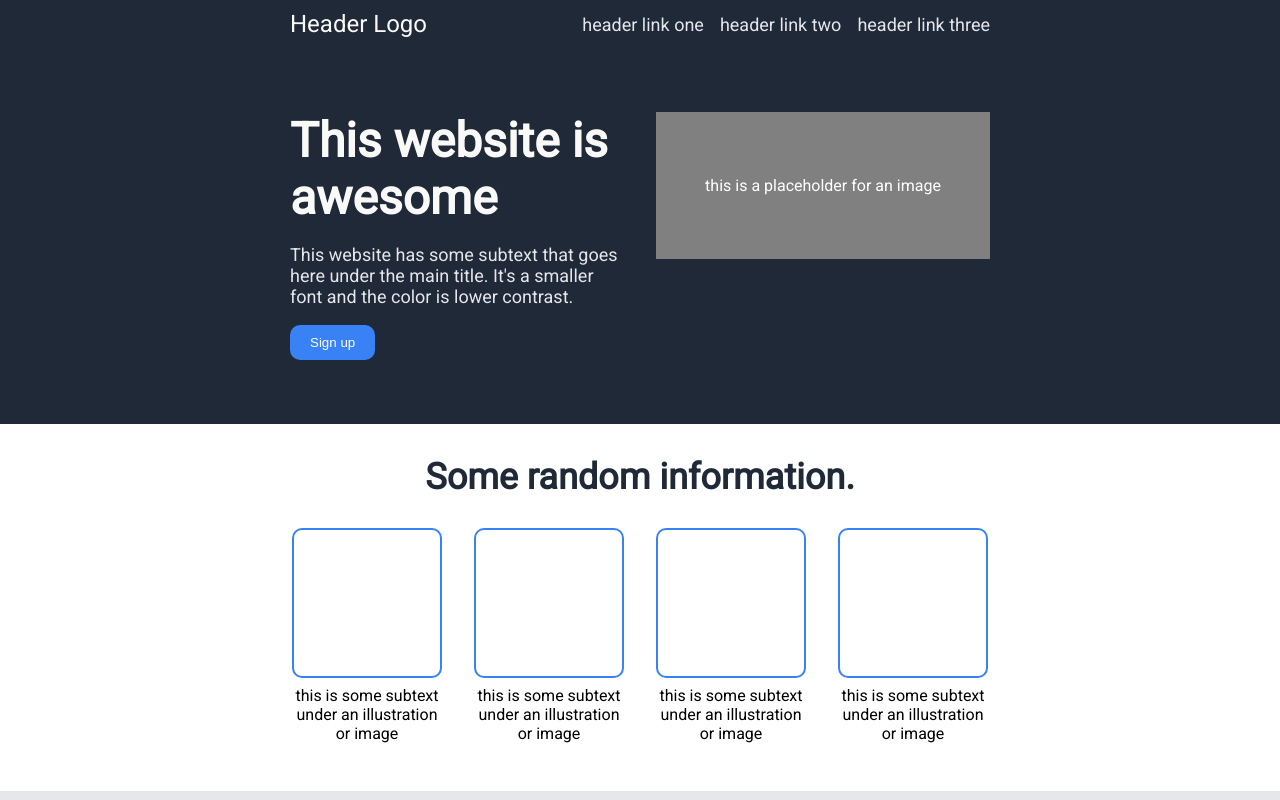
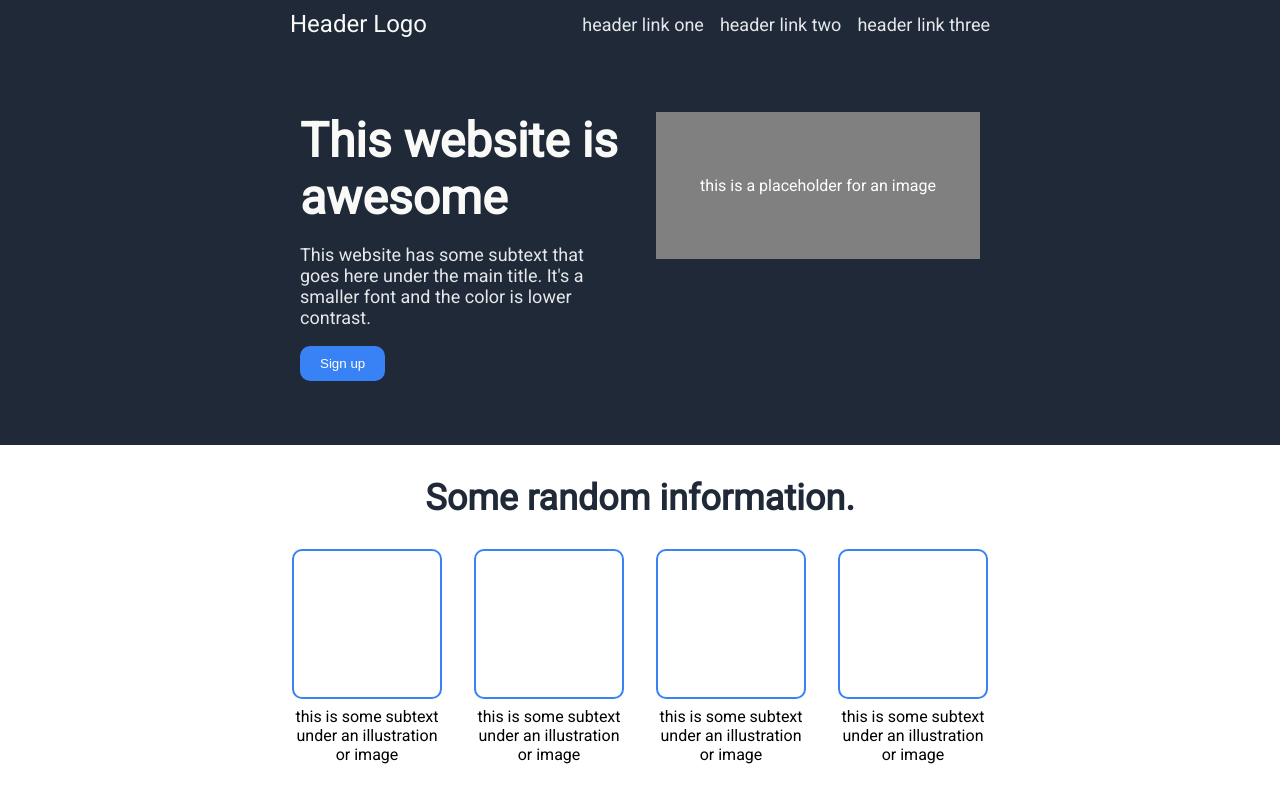
Before and after one commit to JohnDaves0/landing-page, a plain HTML site: page index.html in a window 1280 px wide. Shown: the top 800 px of the page. Drawn offline with Linux system fonts and the light colour scheme.

Commit message:
adjusted horizontal padding of hero to 10px

```diff
--- a/style.css
+++ b/style.css
@@ -52,7 +52,7 @@ header li, .hero p {
     align-items: flex-start;
     justify-content: center;
     gap: 32px;
-    padding: 64px 0;
+    padding: 64px 10px;
 }
 
 .container {
```
